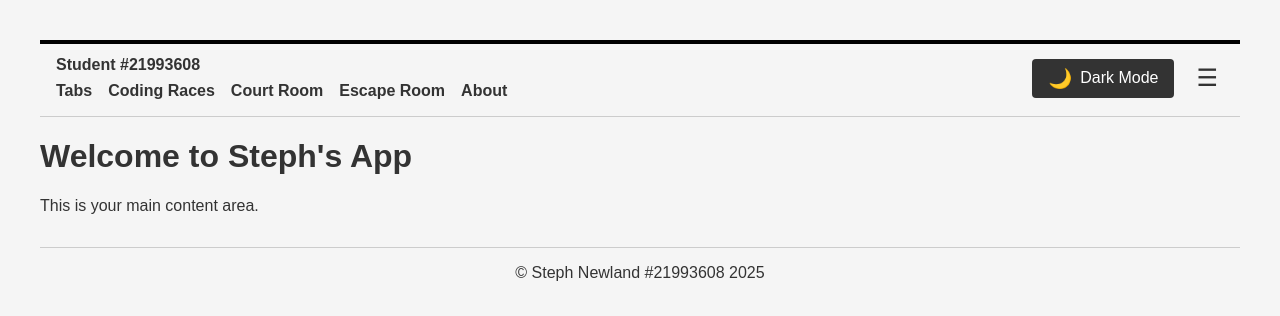
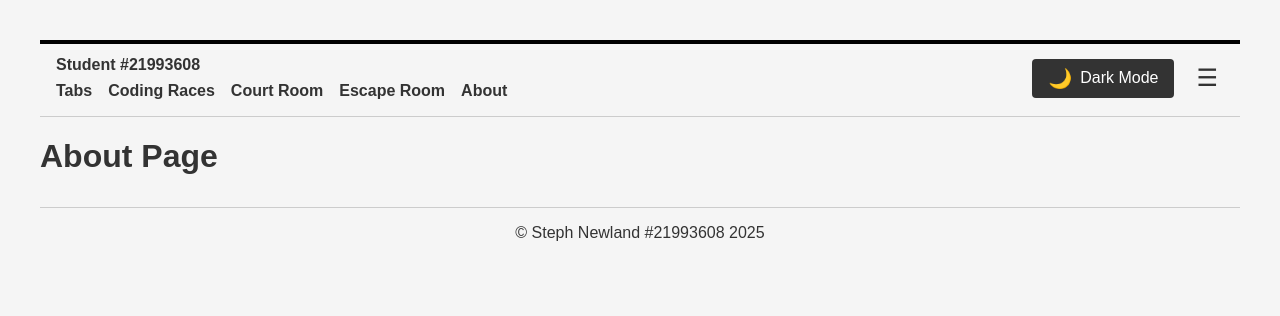
Before and after one commit to stephnewland/assignment-a1-p1, a Next.js app: page /about in a window 1280 px wide. Shown: the top 316 px of the page. Built offline with nearby package versions, Linux system fonts and the light colour scheme.

Commit message:
Updated About page content

```diff
--- a/src/app/about/page.tsx
+++ b/src/app/about/page.tsx
@@ -1,10 +1,5 @@
 'use client';
 
-export default function Page() {
-  return (
-    <div>
-      <h1>Welcome to Steph's App</h1>
-      <p>This is your main content area.</p>
-    </div>
-  );
+export default function AboutPage() {
+  return <h1>About Page</h1>;
 }
```
